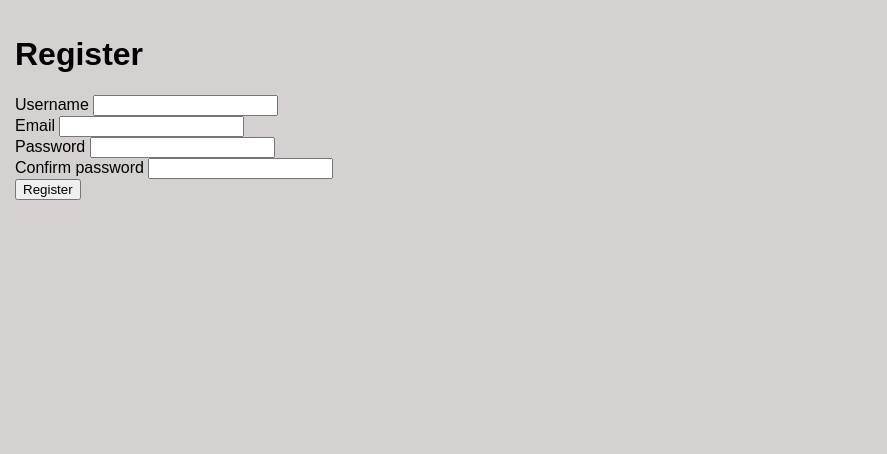
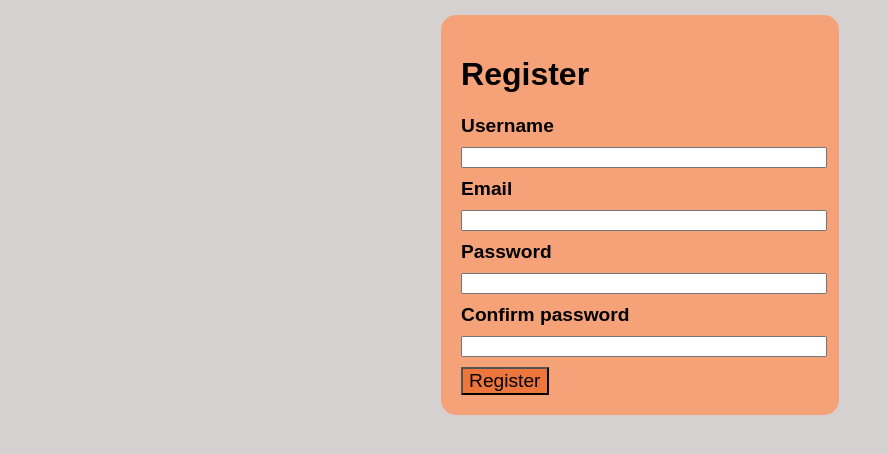
Before and after one commit to zlearner0/CodeGenius, a Flask app: page /register in a window 1280 px wide. Shown: the part 60-514 px from the top of the page, without its empty margins (0-887 px from the left). Run offline with Flask 3, Linux system fonts and the light colour scheme.

Commit message:
update register and login pages styles

```diff
--- a/project/static/style.css
+++ b/project/static/style.css
@@ -43,3 +43,49 @@ a:hover {
 .container {
     padding: 15px;
 }
+
+.form-wrapper1 {
+    display: flex;
+    justify-content: center;
+    align-items: center;
+}
+
+.form-wrapper2 {
+    background-color: #f6a278fe;
+    padding: 20px;
+    border-radius: 15px;
+
+}
+
+.form-label {
+    font-size: 1.2rem;
+    font-weight: 700;
+}
+
+.form-field{
+    width: 100%;
+    margin-top: 10px;
+    margin-bottom: 10px;
+}
+
+.form-field-error{
+    color: red;
+}
+
+
+.form-btn {
+    color: #000;
+    background-color: #ec763b;
+    font-size: 1.2rem;
+}
+
+.flashed-msg {
+    text-align: center;
+    background-color: rgb(231, 231, 169);
+    width: fit-content;
+    margin: 0 auto;
+}
+
+.home-text{
+    text-align: center;
+}
```
